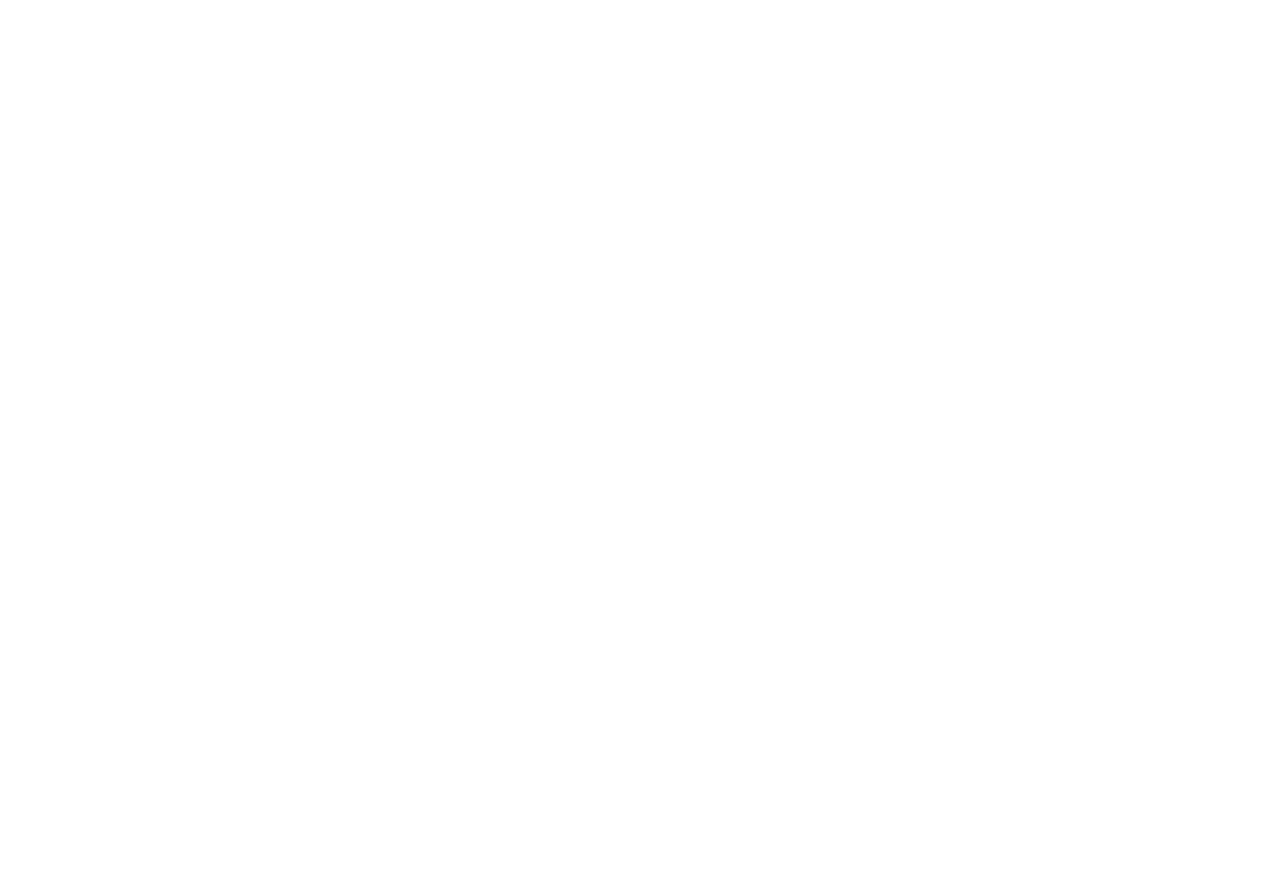
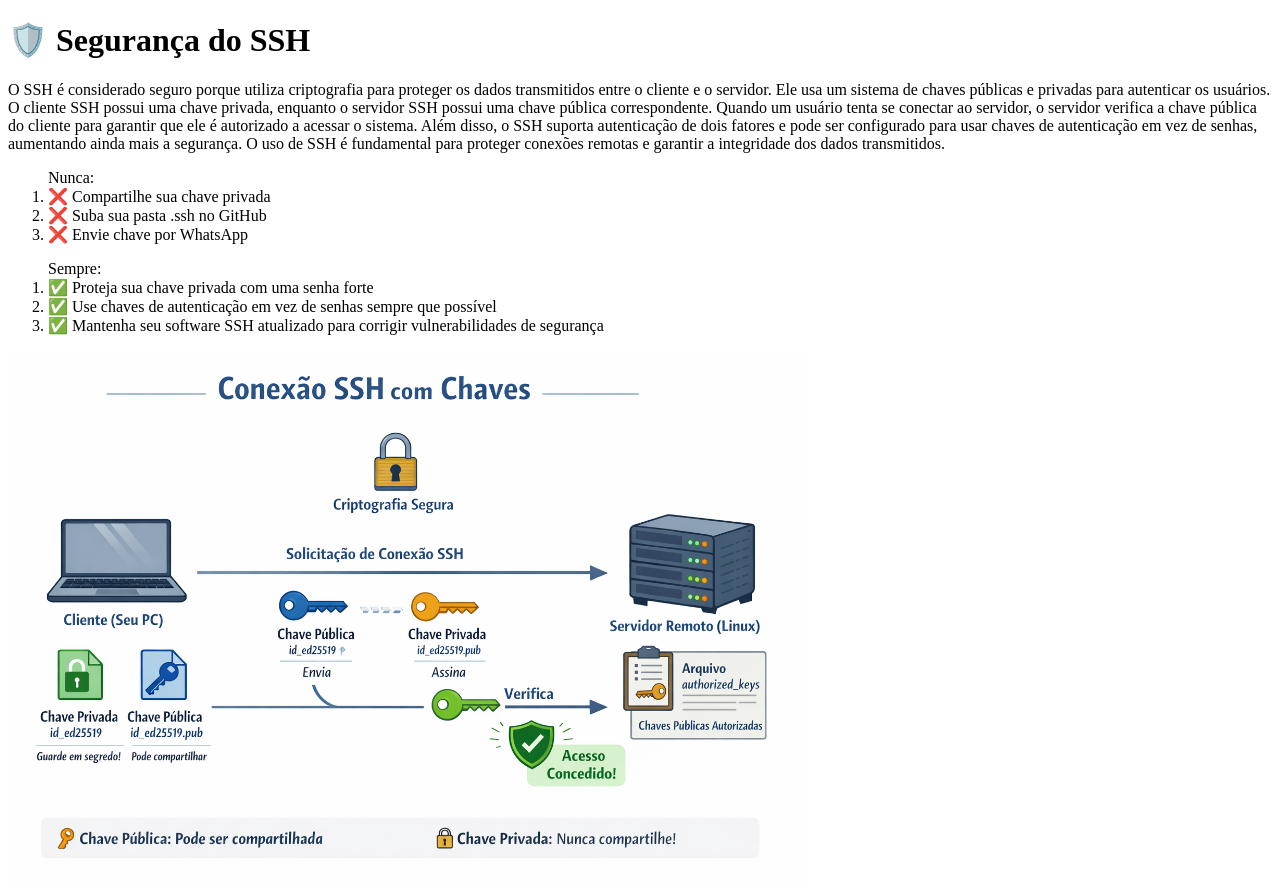
Before and after one commit to ZamothKarkos/teste-aula-git-2.0, a plain HTML site: page index02.html in a window 1280 px wide. Before the commit the page ends 800 px from the top, so only its background shows below. Drawn offline with Linux system fonts and the light colour scheme.

Commit message:
atualização do index02.html e img de exemplo

```diff
--- a/index02.html
+++ b/index02.html
@@ -1,11 +1,43 @@
 <!DOCTYPE html>
 <html lang="en">
+
 <head>
     <meta charset="UTF-8">
     <meta name="viewport" content="width=device-width, initial-scale=1.0">
-    <title>Document</title>
+    <title>🛡️ Segurança do SSH</title>
 </head>
+
 <body>
+    <h1>🛡️ Segurança do SSH</h1>
+
+    <p>
+        O SSH é considerado seguro porque utiliza criptografia para proteger os dados transmitidos entre o cliente e o
+        servidor. Ele usa um sistema de chaves públicas e privadas para autenticar os usuários. O cliente SSH possui uma
+        chave privada, enquanto o servidor SSH possui uma chave pública correspondente. Quando um usuário tenta se
+        conectar ao servidor, o servidor verifica a chave pública do cliente para garantir que ele é autorizado a
+        acessar o sistema. Além disso, o SSH suporta autenticação de dois fatores e pode ser configurado para usar
+        chaves de autenticação em vez de senhas, aumentando ainda mais a segurança. O uso de SSH é fundamental para
+        proteger conexões remotas e garantir a integridade dos dados transmitidos.
+
+    <ol>
+        Nunca:
+
+        <li>❌ Compartilhe sua chave privada </li>
+        <li>❌ Suba sua pasta .ssh no GitHub</li>
+        <li>❌ Envie chave por WhatsApp</li>
+    </ol>
+
+    <ol>
+        Sempre:
+
+        <li>✅ Proteja sua chave privada com uma senha forte</li>
+        <li>✅ Use chaves de autenticação em vez de senhas sempre que possível</li>
+        <li>✅ Mantenha seu software SSH atualizado para corrigir vulnerabilidades de segurança</li>
+    </ol>
+    </p>
+
+    <img class="exemplo01" src="imagens/chaves_de_seguranca_ssh.png" alt="chave_de_seguranca_ssh" width="800">
 
 </body>
+
 </html>
```
Also changed, not shown: imagens/chaves_de_seguranca_ssh.png (added).
